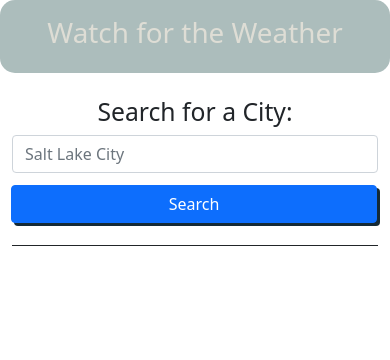
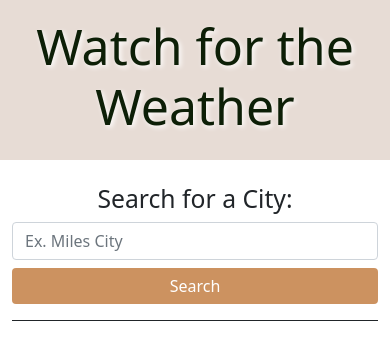
Before and after one commit to JHardisty333/stunning-invention, a plain HTML site: page index.html in a window 390 px wide. Drawn offline with nearby package versions, Linux system fonts and the light colour scheme.

Commit message:
fixed colors

```diff
--- a/assets/css/style.css
+++ b/assets/css/style.css
@@ -1,70 +1,56 @@
-:root {
-    --primary: #304c54;
-    --secondary: #a86531;
-    --tertiary: #deddd5;
-    --light-dark: #acbdbc;
-    --dark: #152a36;
-    --border-radius: 15px;
+* {
+   margin: 0;
+   padding: 0;
+   box-sizing: border-box;
 }
 
-* {
-    box-sizing: border-box;
+:root {
+   --grey: #e7dcd5;
+   --tan: #cc9260;
+   --white: #fffefe;
+   --green: #0d1f07;
 }
 
 body {
-    background-color: #deddd5;
+   font-family: Arial, Helvetica, sans-serif;
+}
+
+.hero {
+   background: var(--grey);
 }
 
 .header {
-    color: var(--tertiary);
-    background-color: var(--light-dark);
-    padding: 1.0%;
-    border-radius: 15px;
-    text-align: center;
+   color: var(--green);
+   text-shadow: 2px 2px 5px var(--white);
+   font-size: 50px;
 }
 
-.card-header {
-    background-color: var(--light-dark);
-    border-bottom: none;
-    border-radius: var(--border-radius);
+#search-btn {
+   background: var(--tan);
+   border: var(--grey);
 }
 
-  .btn {
-      font-size: 1.3rem;
-      text-decoration:none;
-      padding: 6px 5px;
-      width: 100%;
-      display: block;
-      margin: 5px 0;
-      border-radius: var(--border-radius);
-      color: var(--tertiary);
-      border: none;
-      outline: none;
-      background-color: var(--secondary);
-      box-shadow: 3px 3px var(--dark);
-      transform: translate(-1px, -1px);
-    }
+.icon-sm {
+   font-size: 3em;
+}
 
-     .btn:hover {
-      color: var(--primary);
-      background-color: var(--tertiary);
-      transform: translate(0, 0);
-      box-shadow: 2px 2px var(--dark);
-    }
+.icon-lg {
+   font-size: 8em;
+   text-shadow: 2px 2px 5px var(--white);
+   padding: 0 10%;
+}
 
-    .card {
-      margin: 0 0 20px 0;
-      border: 3px solid var(--dark);
-      border-radius: var(--border-radius);
-      color: var(--tertiary);
-      background-color: var(--primary);
-    }
+.bg-orange {
+   background-color: coral;
+}
 
-    .card-body {
-      padding: 2.5%;
-    }
+.bg-extreme {
+   background-color: purple;
+}
 
-    /* FONT UTILS */
-  .text-uppercase {
-    text-transform: uppercase;
-  }
+.five-day {
+   background: var(--grey);
+   color: var(--green);
+   border-radius: 8px;
+   border: 2px solid var(--tan);
+}
--- a/assets/js/script.js
+++ b/assets/js/script.js
@@ -235,12 +235,12 @@ function displayHistory() {
             mobileHistoryCounter++;
             if (mobileHistoryCounter > 3) {
                 $("#search-history")
-                    .append("<button class='bg-secondary bg-gradient col-12 mt-2 p-1 text-center rounded text-white d-none d-md-block'"
+                    .append("<button class='bg-secondary col-12 mt-2 p-1 text-center rounded text-white d-none d-md-block'"
                         + "id='history-btn' value='" + searchHistory[i] + "'>" + searchHistory[i] + "</div");
             }
             else {
                 $("#search-history")
-                    .append("<button class='bg-secondary bg-gradient col-12 mt-2 p-1 text-center rounded text-white'"
+                    .append("<button class='bg-secondary col-12 mt-2 p-1 text-center rounded text-white'"
                         + "id='history-btn' value='" + searchHistory[i] + "'>" + searchHistory[i] + "</div");
             }
         }
--- a/index.html
+++ b/index.html
@@ -21,7 +21,7 @@
             <div class="col-12 col-md-4" id="city-form">
                 <form id="city-form">
                     <h2 class="text-center mt-2">Search for a City:</h2>
-                    <input type="text" class="form-control mb-2" id="city" placeholder="Salt Lake City" />
+                    <input type="text" class="form-control mb-2" id="city" placeholder="Ex. Miles City" />
                     <div class="d-grid gap-2 mx-auto mb-3">
                         <button class="btn btn-primary fs-6" id="search-btn">Search</button>
                     </div>
```
